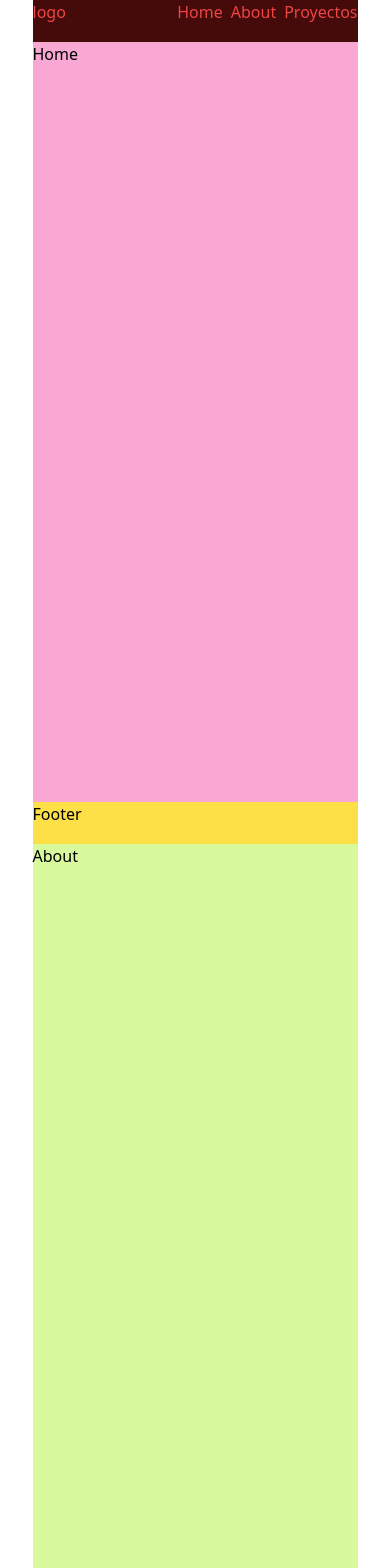
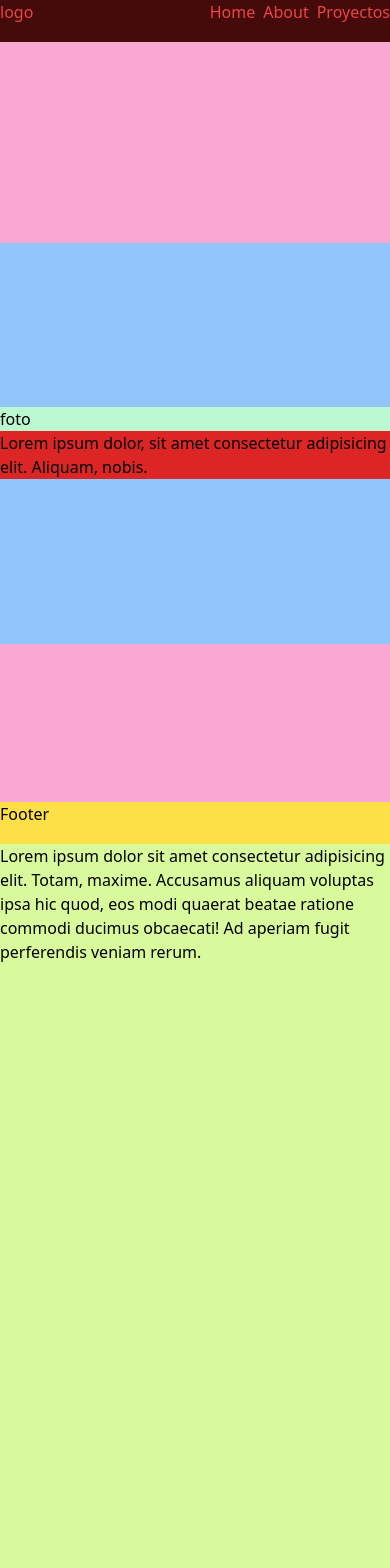
Before and after one commit to uri1490/ProyectoPortafolio, a React (Vite) app: page /About in a window 390 px wide. Shown: the top 1568 px of the page. Built offline with nearby package versions, Linux system fonts and the light colour scheme.

Commit message:
se agregan medidas responsivas

```diff
--- a/src/components/About.jsx
+++ b/src/components/About.jsx
@@ -1,8 +1,9 @@
+import { Descripcion } from "./Descripcion";
 export const About = () => {
   return (
     <>
       <div id="about" className="bg-lime-200 w-full">
-        About
+        <Descripcion></Descripcion>
       </div>
     </>
   );
--- /dev/null
+++ b/src/components/Credencial.jsx
@@ -0,0 +1,20 @@
+import React from "react";
+
+export const Credencial = () => {
+  return (
+    <>
+      <div
+        id="tarjeta"
+        className="bg-blue-300 flex justify-center flex-col-reverse md:flex-row h-[50%]"
+      >
+        <div id="descripcion" className="bg-red-600">
+          Lorem ipsum dolor, sit amet consectetur adipisicing elit. Aliquam,
+          nobis.
+        </div>
+        <div id="foto" className="bg-green-200 flex items-center">
+          foto
+        </div>
+      </div>
+    </>
+  );
+};
--- /dev/null
+++ b/src/components/Descripcion.jsx
@@ -0,0 +1,11 @@
+import React from "react";
+
+export const Descripcion = () => {
+  return (
+    <div>
+      Lorem ipsum dolor sit amet consectetur adipisicing elit. Totam, maxime.
+      Accusamus aliquam voluptas ipsa hic quod, eos modi quaerat beatae ratione
+      commodi ducimus obcaecati! Ad aperiam fugit perferendis veniam rerum.
+    </div>
+  );
+};
--- a/src/components/Home.jsx
+++ b/src/components/Home.jsx
@@ -1,7 +1,11 @@
+import { Credencial } from "./Credencial";
 export const Home = () => {
   return (
-    <div id="home" className="bg-pink-300 w-full">
-      Home
+    <div
+      id="home"
+      className="bg-pink-300 w-full flex items-center justify-center"
+    >
+      <Credencial></Credencial>
     </div>
   );
 };
--- a/src/components/Principal.jsx
+++ b/src/components/Principal.jsx
@@ -5,7 +5,7 @@ import { Footer } from "./Footer";
 export const Principal = () => {
   return (
     <>
-      <div className="w-10/12">
+      <div className="w-full lg:w-10/12">
         <Encabezado></Encabezado>
         <Body></Body>
         <Footer></Footer>
```
